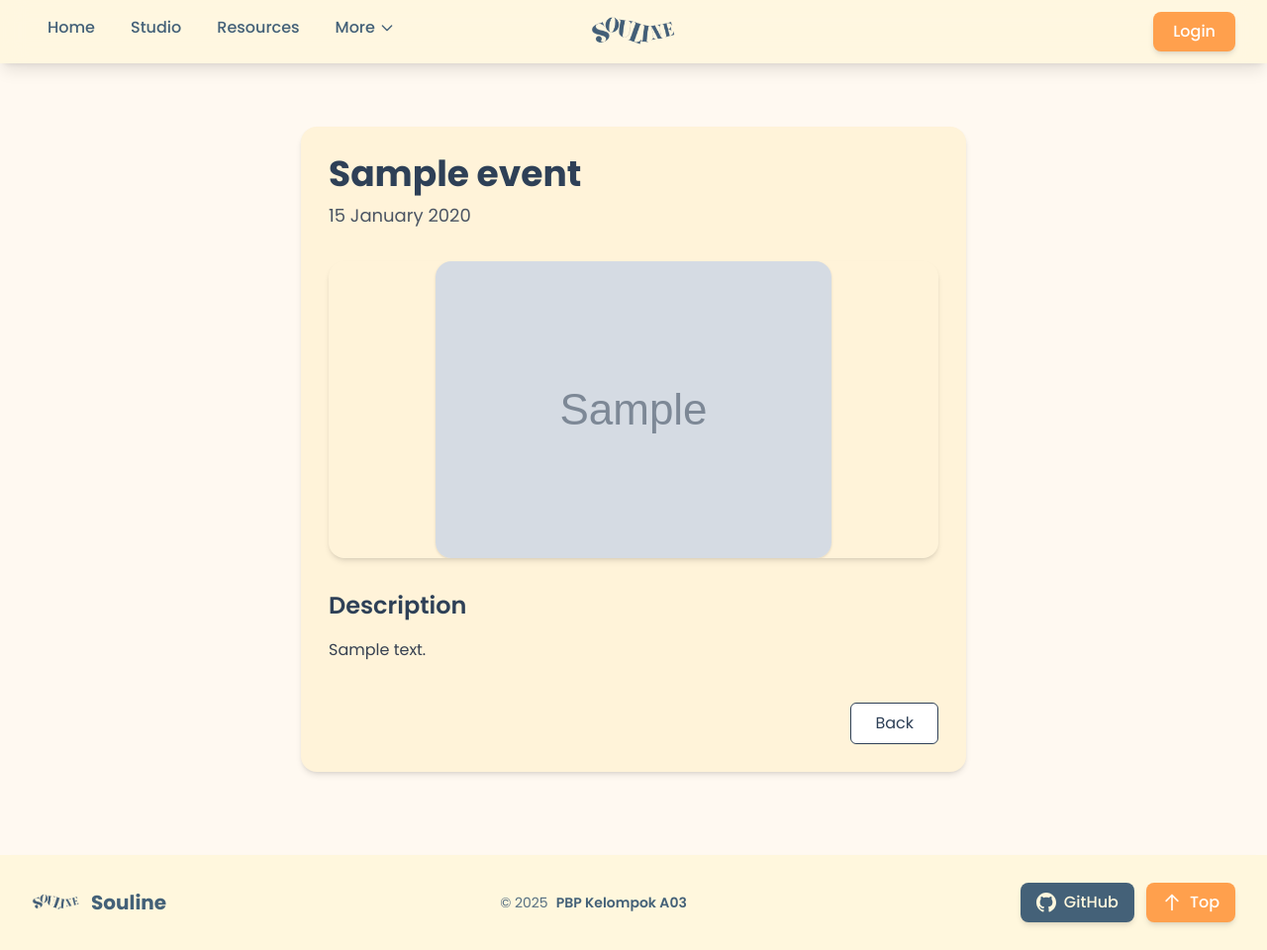
After one commit to pbp-kelompok-a3/souline, a Django app: page /events/1/ in a window 1280 px wide. The commit adds this page. Shown: the whole page at 99% size. Run offline with Django 5.2, Linux system fonts and the light colour scheme; tables that the repository leaves empty hold one stand-in row (values such as "Sample post"); grey boxes marked "Sample" are stand-in pictures; some libraries are stand-ins or nearby versions.

Commit message:
details events final

```diff
--- /dev/null
+++ b/events/templates/events/event_detail.html
@@ -0,0 +1,57 @@
+{% extends 'base.html' %}
+{% load static %}
+{% block content %}
+{% include "header.html" %}
+
+<div class="bg-[#FFF9F1] min-h-screen py-16 px-6">
+  <div class="max-w-2xl mx-auto bg-[#FFF3D9] p-7 rounded-2xl shadow-md">
+
+    <!-- Header -->
+    <div class="mb-8">
+      <h1 class="text-4xl font-bold text-[#2E4057]">{{ event.name }}</h1>
+      <p class="text-gray-600 mt-2 text-lg">{{ event.date|date:"d F Y" }}</p>
+    </div>
+
+    <!-- Poster -->
+    {% if event.poster %}
+    <div class="w-full mb-8 rounded-2xl overflow-hidden shadow-md flex justify-center">
+      <img src="{{ event.poster.url }}"
+           alt="{{ event.name }}"
+           class="max-w-full h-auto rounded-2xl shadow">
+    </div>
+    {% endif %}
+
+    <!-- Description -->
+      <h2 class="text-2xl font-semibold text-[#2E4057] mb-4">Description</h2>
+      <p class="text-gray-700 leading-relaxed whitespace-pre-line">{{ event.description }}</p>
+
+    <!-- Buttons -->
+    <div class="flex justify-end mt-10 space-x-4">
+      {% if user.is_staff %}
+      <a href="{% url 'events:edit_event' event.id %}"
+         class="bg-yellow-500 text-white px-6 py-2 rounded-md hover:bg-yellow-600 transition">
+        Edit
+      </a>
+      <a href="{% url 'events:delete_event' event.id %}"
+         class="bg-red-500 text-white px-6 py-2 rounded-md hover:bg-red-600 transition"
+         onclick="return confirm('Yakin mau hapus event ini?');">
+        Delete
+      </a>
+      {% endif %}
+
+      <a href="{% url 'events:event_list' %}"
+         class="bg-white text-[#2E4057] border border-[#2E4057] px-6 py-2 rounded-md hover:bg-[#2E4057] hover:text-white transition">
+        Back
+      </a>
+    </div>
+  </div>
+</div>
+
+<style>
+  .shadow-inner {
+    box-shadow: inset 0 2px 8px rgba(0, 0, 0, 0.05);
+  }
+</style>
+
+{% include "footer.html" %}
+{% endblock %}
--- a/events/templates/events/show_events.html
+++ b/events/templates/events/show_events.html
@@ -46,6 +46,10 @@
           <h2 class="font-semibold text-xl text-[#2E4057]">{{ event.name }}</h2>
           <p class="event-date mt-1 text-gray-500">{{ event.date|date:"d F Y" }}</p>
           <p class="text-gray-600 mt-3 text-sm text-center">{{ event.description|truncatechars:100 }}</p>
+            <a href="{% url 'events:event_detail' event.id %}"
+              class="mt-4 inline-block bg-[#F48C06] text-white px-4 py-2 rounded-lg hover:bg-[#d97706]">
+              Details
+            </a>
 
           {% if user.is_staff %}
           <div class="flex justify-center space-x-3 mt-4">
--- a/events/urls.py
+++ b/events/urls.py
@@ -7,6 +7,7 @@ urlpatterns = [
     path('add/', views.add_event, name='add_event'),
     path('json/', views.show_json, name='show_json'),
     path('json/<str:filter_type>/', views.show_json_filtered, name='show_json_filtered'),
+    path('<int:id>/', views.event_detail, name='event_detail'),
     path('edit/<int:id>/', views.edit_event, name='edit_event'),
     path('delete/<int:id>/', views.delete_event, name='delete_event'),
 ]
--- a/events/views.py
+++ b/events/views.py
@@ -7,8 +7,6 @@ from .forms import EventForm
 from django.contrib.auth.decorators import login_required
 from django.contrib import messages
 from django.core import serializers
-
-from users.models import UserProfile
 
 def show_events(request):
     filter_type = request.GET.get('filter')  # 'soon' or 'later'
@@ -26,6 +24,10 @@ def show_events(request):
         'events': events,
         'filter_type': filter_type,
     })
+
+def event_detail(request, id):
+    event = get_object_or_404(Event, pk=id)
+    return render(request, 'events/event_detail.html', {'event': event})
 
 @login_required(login_url='/login/')
 def add_event(request):
```
